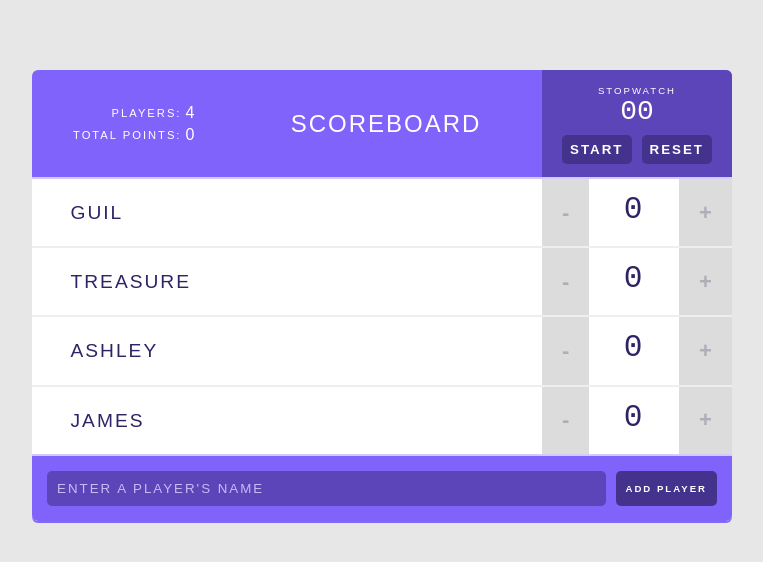
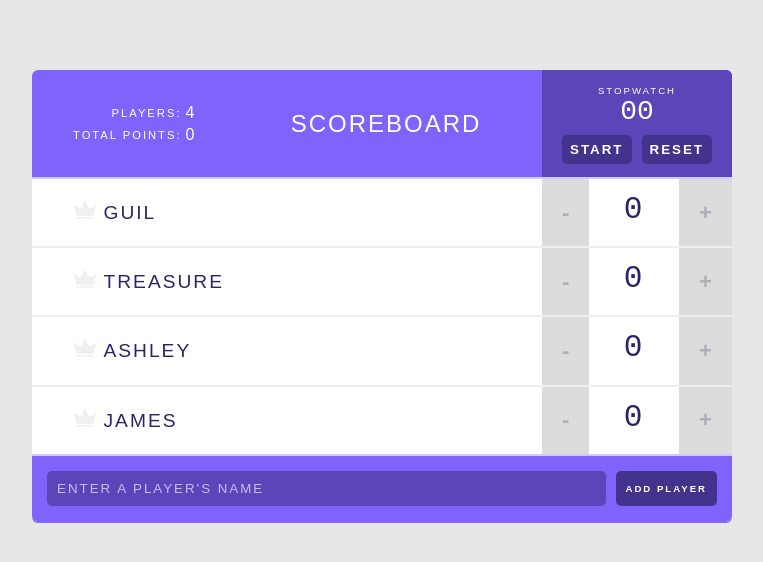
Before and after one commit to Spl4tt/Scoreboard, a React (Create React App) app: page / in a window 1280 px wide. Shown: the top 562 px of the page, without its empty margins (258-1021 px from the left). Built offline with nearby package versions, Linux system fonts and the light colour scheme.

Commit message:
Highest score crown

```diff
--- a/src/components/App.js
+++ b/src/components/App.js
@@ -72,6 +72,14 @@
     });
   }
 
+  checkHighestScore = (player) => {
+    const scores = this.state.players.map(player => player.score)
+    const highestScore = Math.max(...scores);
+
+    return highestScore > 0 && highestScore === player.score;
+  }
+
+
   render() {
     return (
       <div className="scoreboard">
@@ -89,6 +97,7 @@
             index={index}
             changeScore={this.handleScoreChange}
             removePlayer={this.handleRemovePlayer}
+            isHighestScore={this.checkHighestScore(player)}
           />
         )}
         <AddPlayerForm
--- a/src/components/Player.js
+++ b/src/components/Player.js
@@ -8,6 +8,7 @@
 
     static propTypes = {
         changeScore: PropTypes.func,
+        isHighestScore: PropTypes.bool,
         removePlayer: PropTypes.func,
         name: PropTypes.string.isRequired,
         score: PropTypes.number.isRequired,
@@ -22,13 +23,18 @@
             score,
             index,
             removePlayer,
-            changeScore
+            changeScore,
+            isHighestScore
         } = this.props;
 
         return (
             <div className="player">
                 <span className="player-name">
                     <button className="remove-player" onClick={() => removePlayer(id)}>✖</button>
+                    <svg viewBox="0 0 44 35" className={isHighestScore ? 'is-high-score' : null}>
+                      <path d="M26.7616 10.6207L21.8192 0L16.9973 10.5603C15.3699 14.1207 10.9096 15.2672 7.77534 12.9741L0 7.24138L6.56986 28.8448H37.0685L43.5781 7.72414L35.7425 13.0948C32.6685 15.2672 28.3288 14.0603 26.7616 10.6207Z" transform="translate(0 0.301727)"/>
+                      <rect width="30.4986" height="3.07759" transform="translate(6.56987 31.5603)"/>
+                    </svg>
                     {name}
                 </span>
 
```
Also changed, not shown: 1 other file (tests, documents, lock files or other folders).
